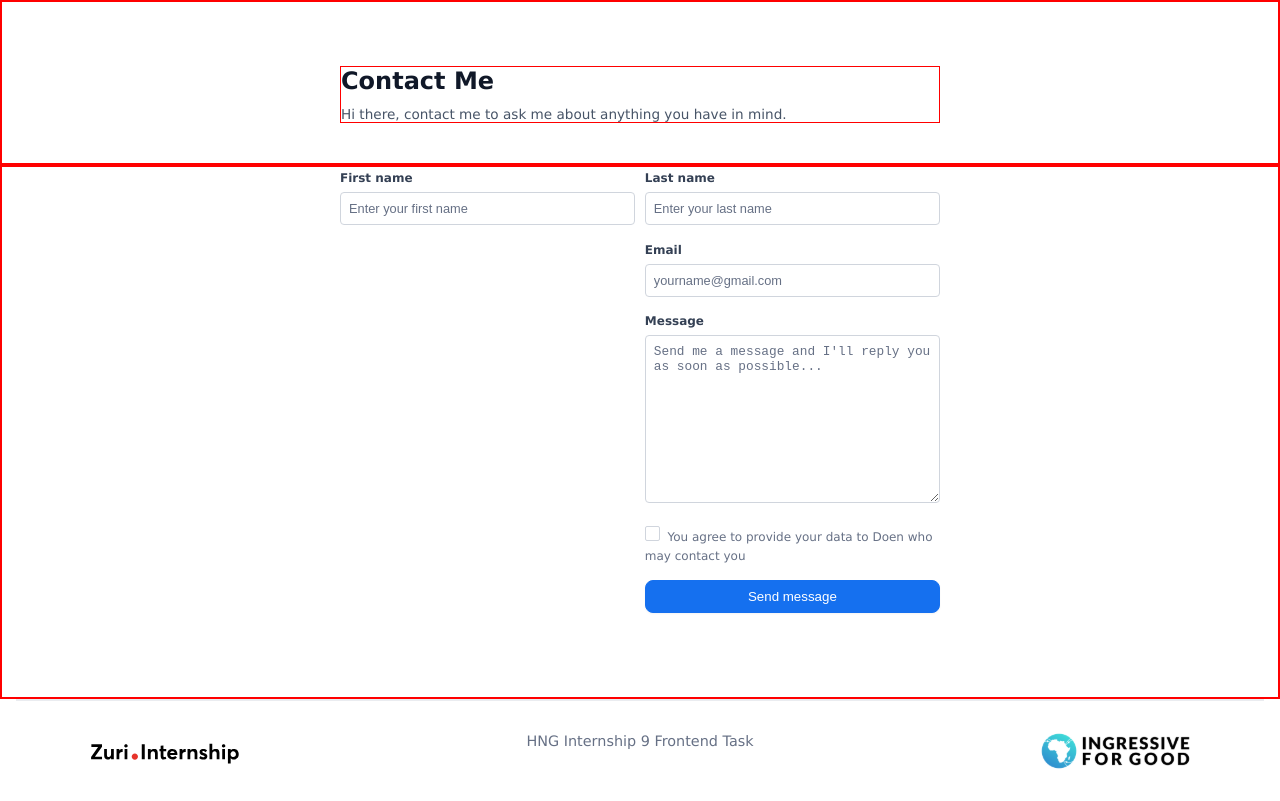
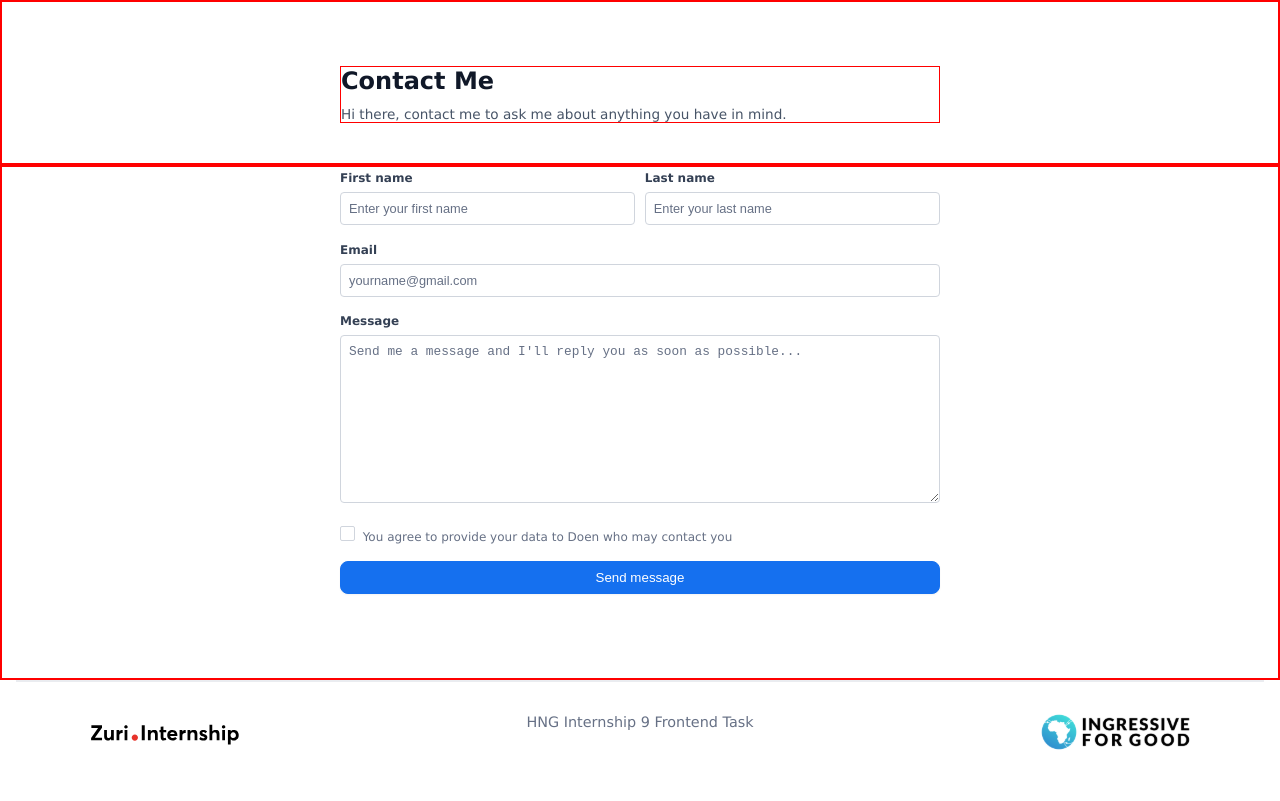
Before and after one commit to Delouxeon/Hngi9-Stage2-Task, a React (Vite) app: page /contact in a window 1280 px wide. Built offline with nearby package versions, Linux system fonts and the light colour scheme.

Commit message:
Style: grid span adjustment

```diff
--- a/src/contactpage/contact.css
+++ b/src/contactpage/contact.css
@@ -134,7 +134,7 @@ button{
     }
 
     .email-div, .message-div, .checkbox-div, .submit-div{
-        grid-column: span 1/-1
+        grid-column: span 2
     }
 
 
```
